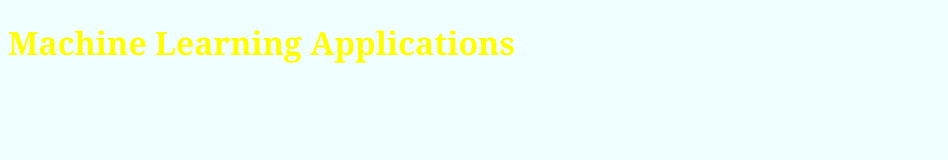
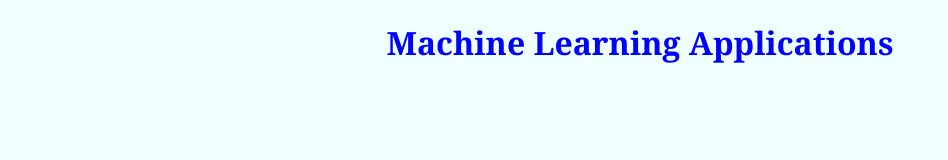
Before and after one commit to machlapp/machlapp.github.io, a plain HTML site: page index.html in a window 1280 px wide. Shown: the whole page, without its empty margins (0-948 px from the left). Drawn offline with Linux system fonts and the light colour scheme.

Commit message:
Update index.html

```diff
--- a/index.html
+++ b/index.html
@@ -17,7 +17,7 @@
 	.heading{background-color:#4169E1;
 		 text-color:#FFFF00;
 		}
-	h1{color:#FFFF00;
+	h1{color:Blue;
 	   font-family:Georgia, serif;
 	   text-decoration:none;
 	  }
@@ -54,7 +54,7 @@
       </style>
    </head>
 
-
+	<center>
 	<h1>Machine Learning Applications</h1>
-
+	</center>
 </html>
```
